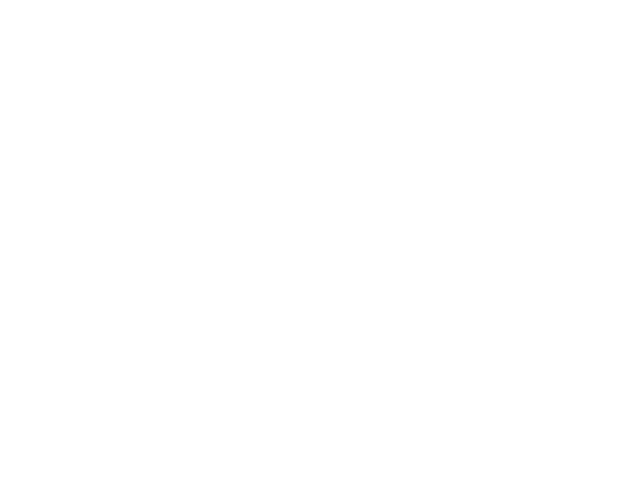
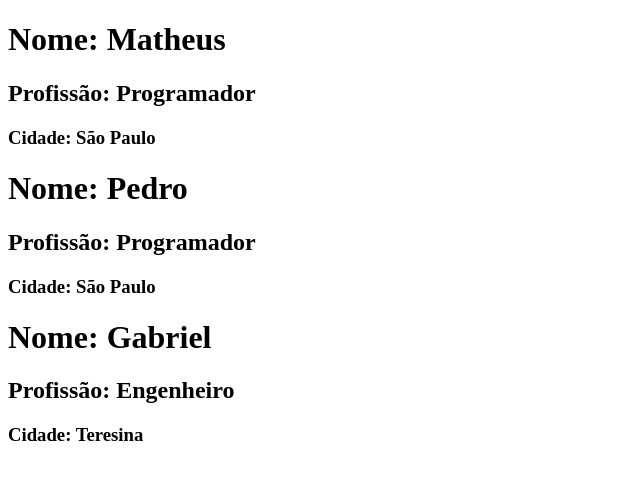
Before and after one commit to Golozeimas/Desafios_diarios, a React (Vite) app in the folder ReactJS/: page / in a window 1280 px wide. Shown: the top 480 px of the page, without its empty margins (0-640 px from the left). Built offline with nearby package versions, Linux system fonts and the light colour scheme.

Commit message:
feat: adiciona primeiro desafio sobre o uso de props

```diff
--- /dev/null
+++ b/ReactJS/src/components/Counter.tsx
@@ -0,0 +1,5 @@
+
+function Contador(){
+}
+
+export default Contador;
--- /dev/null
+++ b/ReactJS/src/components/UserCard.tsx
@@ -0,0 +1,14 @@
+
+
+
+function UserCard({nome, profissao, cidade}){
+    return (
+        <div className='card'>
+            <h1>Nome: {nome}</h1>
+            <h2>Profissão: {profissao}</h2>
+            <h3>Cidade: {cidade}</h3>
+        </div>
+    )
+}
+
+export default UserCard
--- a/ReactJS/src/main.tsx
+++ b/ReactJS/src/main.tsx
@@ -1,7 +1,11 @@
 import { StrictMode } from 'react'
 import { createRoot } from 'react-dom/client'
+import UserCard from './components/UserCard'
 
 createRoot(document.getElementById('root')!).render(
   <StrictMode>
+    <UserCard nome="Matheus" profissao="Programador" cidade="São Paulo" />
+    <UserCard nome="Pedro" profissao="Programador" cidade="São Paulo" />
+    <UserCard nome="Gabriel" profissao="Engenheiro" cidade="Teresina"/>
   </StrictMode>,
 )
```
Also changed, not shown: ReactJS/src/pages/App.tsx (added).
